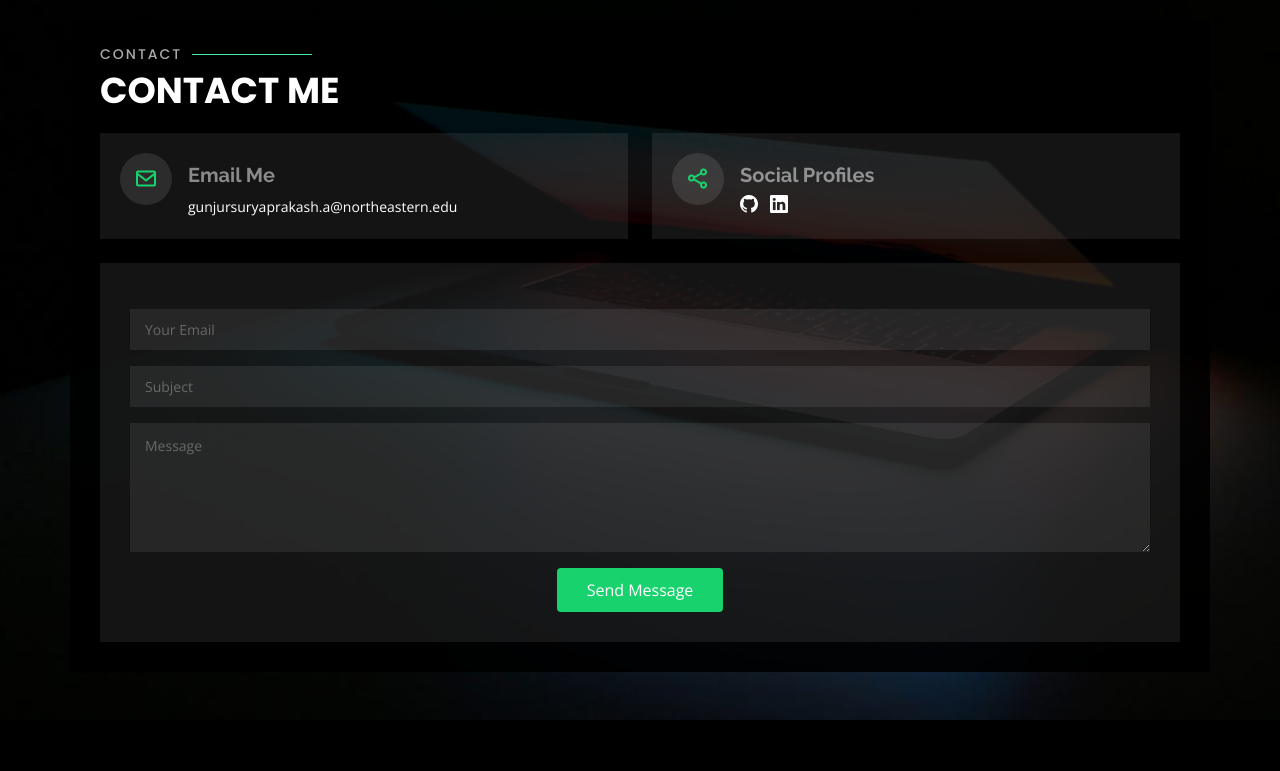
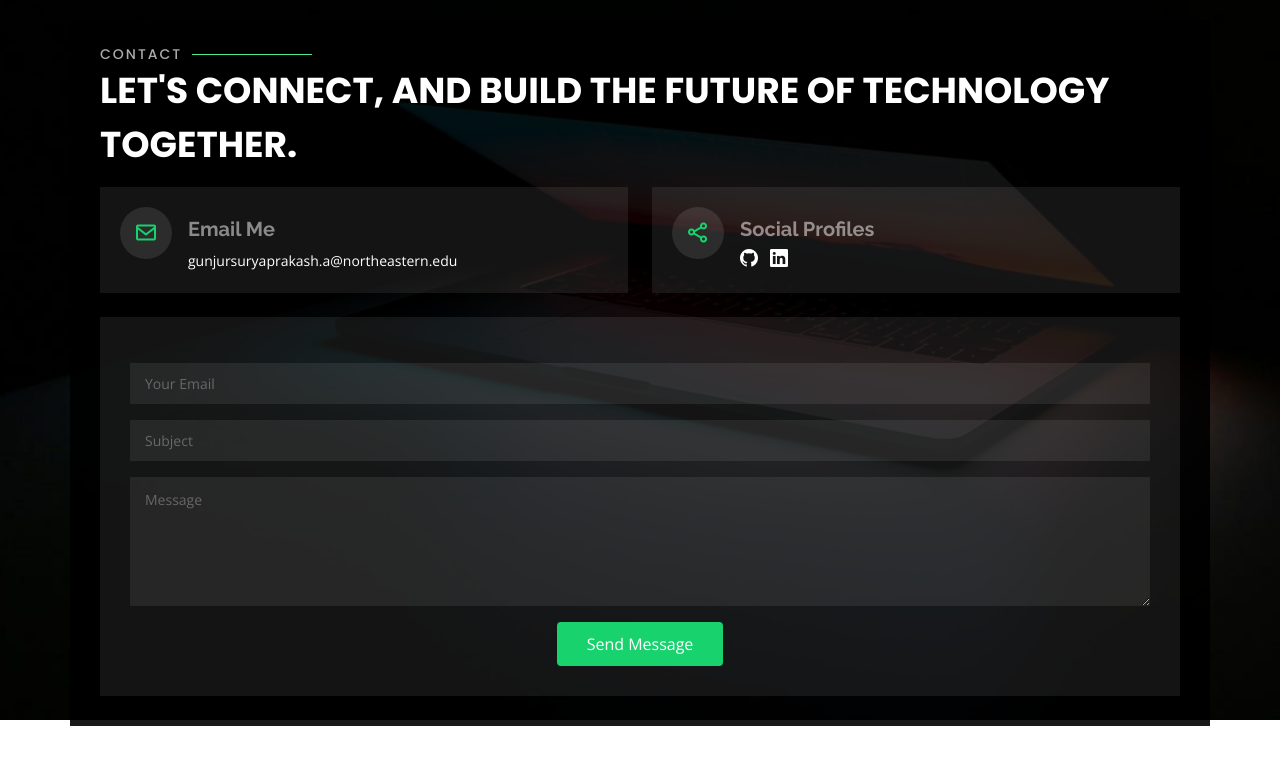
Before and after one commit to gsakshay/myportfolio, a Flask app: page / in a window 1280 px wide, after a click on "Contact". Shown: the part 80-851 px from the top of the page. Before the commit the page ends 800 px from the top, so only its background shows below. Run offline with Flask 3, Linux system fonts and the light colour scheme; some libraries are stand-ins or nearby versions.

Commit message:
resume update

```diff
--- a/templates/index.html
+++ b/templates/index.html
@@ -746,7 +746,7 @@
 
       <div class="section-title">
         <h2>Contact</h2>
-        <p>Contact Me</p>
+        <p>Let's connect, and build the future of technology together.</p>
       </div>
 
       <div class="row mt-2">
```
